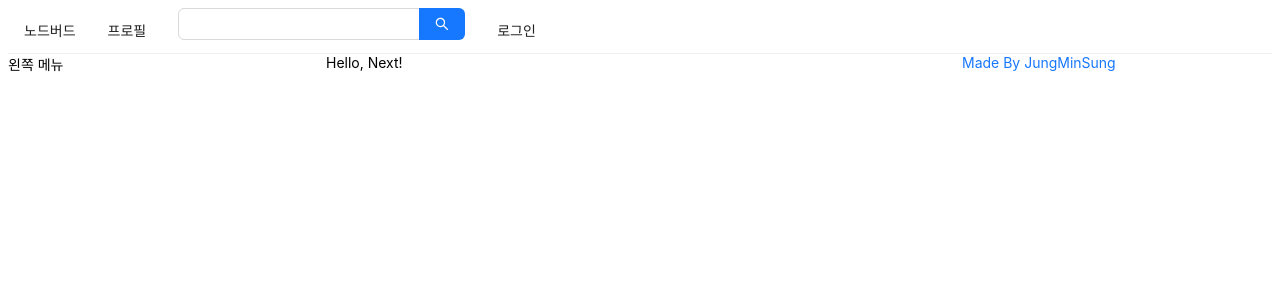
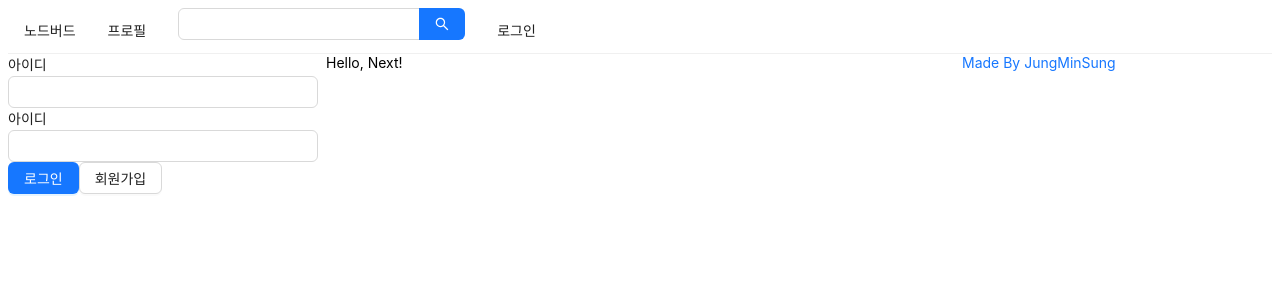
Before and after one commit to JaeHyun-2001/React-Nodebird, a Next.js app in the folder front/: page / in a window 1280 px wide. Shown: the top 300 px of the page. Built offline with nearby package versions, Linux system fonts and the light colour scheme.

Commit message:
React Nodebird : Login Form

```diff
--- a/front/components/AppLayout.js
+++ b/front/components/AppLayout.js
@@ -1,11 +1,14 @@
 // componenets/AppLayout.js
-import React, { Children } from 'react';
+import React, { Children, useState } from 'react';
 import PropTypes from 'prop-types';
 import Link from 'next/link';
 import { Input, Menu, Row, Col } from 'antd';
 import Head from 'next/head';
+import UserProfile from '../components/UserProfile';
+import LoginForm from '../components/LoginForm';
 
 const AppLayout = ({ children }) => {
+  const [isLoggedIn, setIsLoggedIn] = useState(false);
   return (
     <div>
       <Head>
@@ -19,7 +22,7 @@
         <Menu.Item><Link href="/signup" legacyBehavior><a>로그인</a></Link></Menu.Item>
       </Menu>
       <Row gutter={8}>
-        <Col xs={24} md={6}> 왼쪽 메뉴 </Col>
+        <Col xs={24} md={6}> {isLoggedIn ? <UserProfile/> : <LoginForm/>} </Col>
         <Col xs={24} md={12}>{children}</Col>
         <Col xs={24} md={6}>
         <a href="https://github.com/JaeHyun-2001" target="_blank" rel="noreferrer noopener">Made By JungMinSung </a>
--- /dev/null
+++ b/front/components/LoginForm.js
@@ -0,0 +1,37 @@
+// front/components/LoginForm.js
+import React, { useCallback, useState } from 'react';
+import { Form , Input, Button} from 'antd';
+import Link from 'next/link';
+
+
+const LoginForm = () => {
+    const [id, setId] = useState('');
+    const [password, setPassword] = useState('');
+    const onChangeId = useCallback((e) => {
+        setId(e.target.value);
+    }, []);
+    const onChangePassword = useCallback((e) => {
+        setPassword(e.target.value);
+    }, []);
+
+    return(
+        <Form>
+            <div>
+                <label htmlFor='user-id'>아이디</label>
+                <br/>
+                <Input name="user-id" value={id} onChange={onChangeId} required/>
+            </div>
+            <div>
+                <label htmlFor='user-password'>아이디</label>
+                <br/>
+                <Input name="user-password" value={password} onChange={onChangePassword} required/>
+            </div>
+            <div>
+                <Button type="primary" htmlType="submit" loading={false}>로그인</Button>
+                <Link href="/signup"><Button>회원가입</Button></Link>
+            </div>
+        </Form>
+    )
+}
+
+export default LoginForm;
--- /dev/null
+++ b/front/components/UserProfile.js
@@ -0,0 +1,5 @@
+const UserProfile = () => {
+
+}
+
+export default UserProfile;
```
